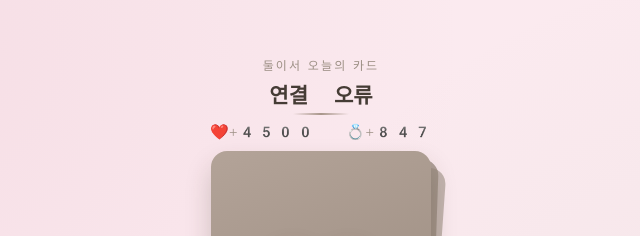
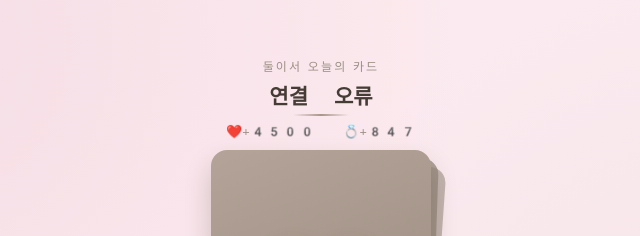
Before and after one commit to sssssseul/Together, a website: page index.html in a window 1280 px wide. Shown: the part 114-350 px from the top of the page, 319-959 px from the left. Drawn offline with Linux system fonts and the light colour scheme; no server answers; a web font is replaced by a local one.

Commit message:
Update index.html

```diff
--- a/index.html
+++ b/index.html
@@ -53,7 +53,8 @@
   .dday-line{
     margin:0 0 10px;
     font-family:'Gowun Batang', 'Apple Color Emoji','Segoe UI Emoji','Noto Color Emoji', serif;
-    font-size:15px;
+    font-size:13px;
+    font-weight:700;
     color:var(--ink-soft);
     letter-spacing:.02em;
   }
@@ -407,7 +408,7 @@
     white-space:nowrap;
   }
   .history-msg{ font-family:'Gowun Batang', 'Apple Color Emoji','Segoe UI Emoji','Noto Color Emoji', serif; font-size:13px; color:var(--ink); line-height:1.5; }
-  .history-review{ display:block; margin-top:1px; font-size:12px; color:var(--ink-soft); font-style:italic; }
+  .history-review{ display:block; margin-top:8px; font-size:12px; color:var(--ink-soft); font-style:italic; }
   .history-review.seul{ color:#C9748F; }
   .history-review.ji{ color:#5B7C99; }
   .history-empty{ font-size:12px; color:var(--ink-soft); }
```
